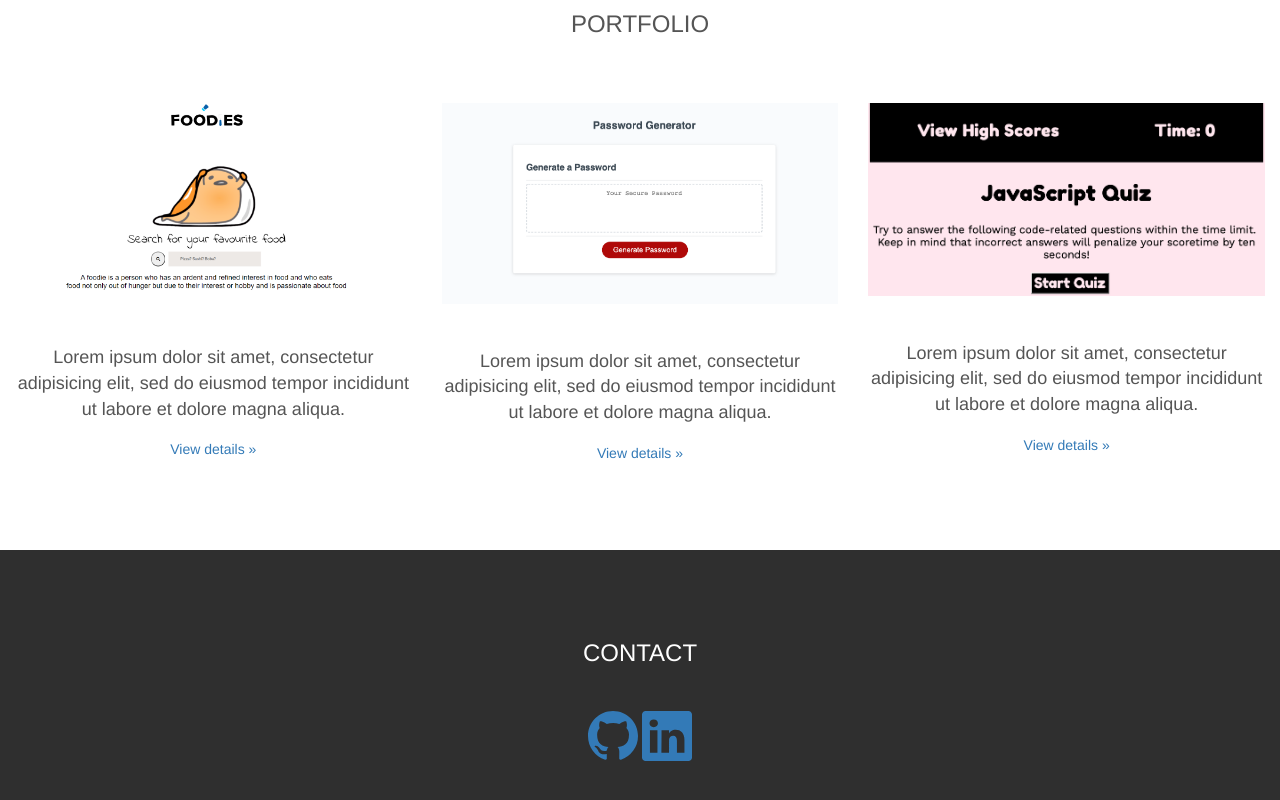
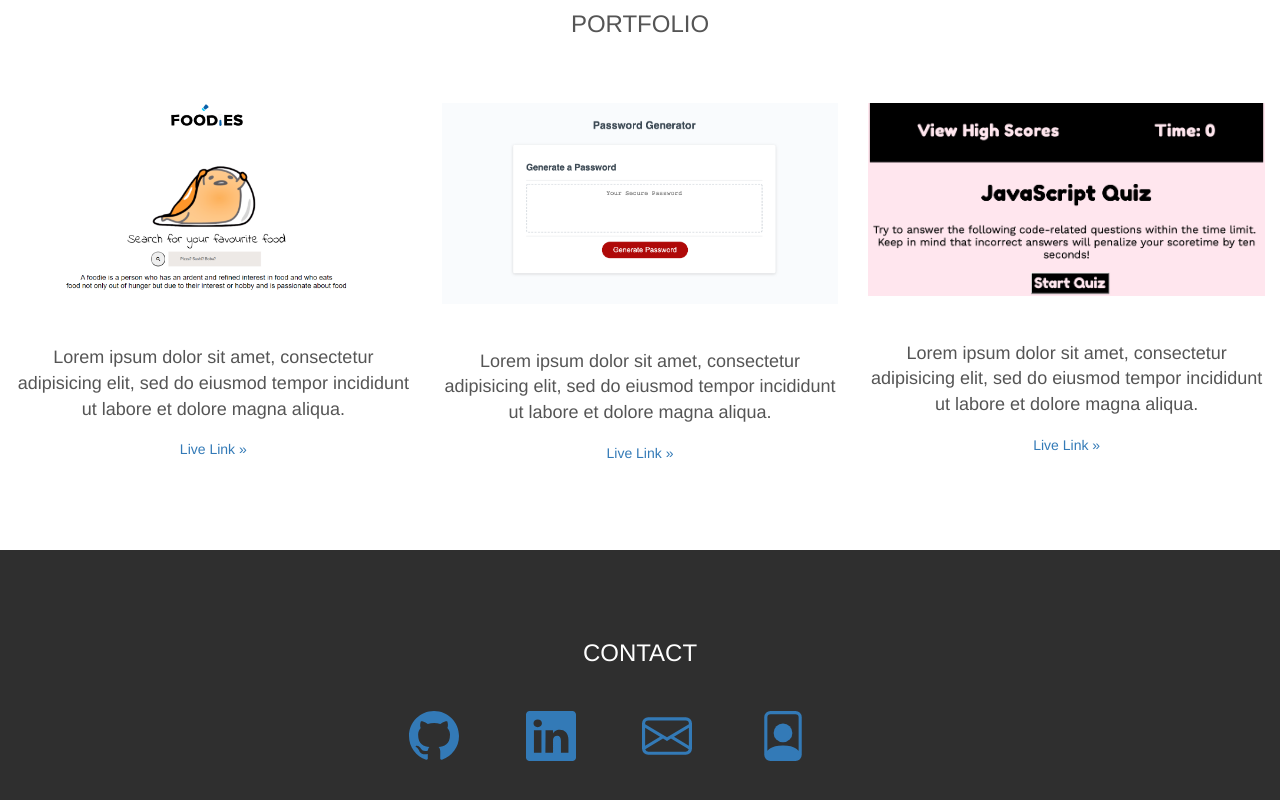
Before and after one commit to ctinengyn/Updated-Portfolio, a plain HTML site: page index.html in a window 1280 px wide. Shown: the part 1175-1975 px from the top of the page. Drawn offline with nearby package versions, Linux system fonts and the light colour scheme.

Commit message:
Workinh links for icons in footer

```diff
--- a/index.html
+++ b/index.html
@@ -67,7 +67,7 @@
                     et dolore magna aliqua.</p>
 
                 <p>
-                    <a class="btn" href="https://anniechen9025.github.io/Foodies/">View details »</a>
+                    <a class="btn" href="https://anniechen9025.github.io/Foodies/">Live Link »</a>
                 </p>
             </div>
 
@@ -78,7 +78,7 @@
                     et dolore magna aliqua.</p>
 
                 <p>
-                    <a class="btn" href="https://ctinengyn.github.io/Password-Generator/">View details »</a>
+                    <a class="btn" href="https://ctinengyn.github.io/Password-Generator/">Live Link »</a>
                 </p>
             </div>
 
@@ -89,7 +89,7 @@
                     et dolore magna aliqua.</p>
 
                 <p>
-                    <a class="btn" href="https://ctinengyn.github.io/Code-Quiz/">View details »</a>
+                    <a class="btn" href="https://ctinengyn.github.io/Code-Quiz/">Live Link »</a>
                 </p>
 
             </div>
@@ -99,13 +99,30 @@
     <!-- Footer -->
     <footer class="container-fluid bg-4 text-center">
         <h3 id="contact" class="margin">CONTACT</h3>
-        <a href ="https://github.com/ctinengyn"><svg xmlns="http://www.w3.org/2000/svg"  width="50" height="50" fill="currentColor" class="bi bi-github" viewBox="0 0 16 16">
-            <path d="M8 0C3.58 0 0 3.58 0 8c0 3.54 2.29 6.53 5.47 7.59.4.07.55-.17.55-.38 0-.19-.01-.82-.01-1.49-2.01.37-2.53-.49-2.69-.94-.09-.23-.48-.94-.82-1.13-.28-.15-.68-.52-.01-.53.63-.01 1.08.58 1.23.82.72 1.21 1.87.87 2.33.66.07-.52.28-.87.51-1.07-1.78-.2-3.64-.89-3.64-3.95 0-.87.31-1.59.82-2.15-.08-.2-.36-1.02.08-2.12 0 0 .67-.21 2.2.82.64-.18 1.32-.27 2-.27.68 0 1.36.09 2 .27 1.53-1.04 2.2-.82 2.2-.82.44 1.1.16 1.92.08 2.12.51.56.82 1.27.82 2.15 0 3.07-1.87 3.75-3.65 3.95.29.25.54.73.54 1.48 0 1.07-.01 1.93-.01 2.2 0 .21.15.46.55.38A8.012 8.012 0 0 0 16 8c0-4.42-3.58-8-8-8z"/>
-          </svg></a>
+        <a href="https://github.com/ctinengyn"><svg xmlns="http://www.w3.org/2000/svg" width="50" height="50"
+                fill="currentColor" class="bi bi-github" viewBox="0 0 16 16">
+                <path
+                    d="M8 0C3.58 0 0 3.58 0 8c0 3.54 2.29 6.53 5.47 7.59.4.07.55-.17.55-.38 0-.19-.01-.82-.01-1.49-2.01.37-2.53-.49-2.69-.94-.09-.23-.48-.94-.82-1.13-.28-.15-.68-.52-.01-.53.63-.01 1.08.58 1.23.82.72 1.21 1.87.87 2.33.66.07-.52.28-.87.51-1.07-1.78-.2-3.64-.89-3.64-3.95 0-.87.31-1.59.82-2.15-.08-.2-.36-1.02.08-2.12 0 0 .67-.21 2.2.82.64-.18 1.32-.27 2-.27.68 0 1.36.09 2 .27 1.53-1.04 2.2-.82 2.2-.82.44 1.1.16 1.92.08 2.12.51.56.82 1.27.82 2.15 0 3.07-1.87 3.75-3.65 3.95.29.25.54.73.54 1.48 0 1.07-.01 1.93-.01 2.2 0 .21.15.46.55.38A8.012 8.012 0 0 0 16 8c0-4.42-3.58-8-8-8z" />
+            </svg></a>
 
-          <a href ="https://www.linkedin.com/in/christine-nguyen-937500193/"><svg xmlns="http://www.w3.org/2000/svg" width="50" height="50" fill="currentColor" class="bi bi-linkedin" viewBox="0 0 16 16">
-            <path d="M0 1.146C0 .513.526 0 1.175 0h13.65C15.474 0 16 .513 16 1.146v13.708c0 .633-.526 1.146-1.175 1.146H1.175C.526 16 0 15.487 0 14.854V1.146zm4.943 12.248V6.169H2.542v7.225h2.401zm-1.2-8.212c.837 0 1.358-.554 1.358-1.248-.015-.709-.52-1.248-1.342-1.248-.822 0-1.359.54-1.359 1.248 0 .694.521 1.248 1.327 1.248h.016zm4.908 8.212V9.359c0-.216.016-.432.08-.586.173-.431.568-.878 1.232-.878.869 0 1.216.662 1.216 1.634v3.865h2.401V9.25c0-2.22-1.184-3.252-2.764-3.252-1.274 0-1.845.7-2.165 1.193v.025h-.016a5.54 5.54 0 0 1 .016-.025V6.169h-2.4c.03.678 0 7.225 0 7.225h2.4z"/>
-          </svg></a>
+        <a href="https://www.linkedin.com/in/christine-nguyen-937500193/"><svg xmlns="http://www.w3.org/2000/svg"
+                width="50" height="50" fill="currentColor" class="bi bi-linkedin" viewBox="0 0 16 16">
+                <path
+                    d="M0 1.146C0 .513.526 0 1.175 0h13.65C15.474 0 16 .513 16 1.146v13.708c0 .633-.526 1.146-1.175 1.146H1.175C.526 16 0 15.487 0 14.854V1.146zm4.943 12.248V6.169H2.542v7.225h2.401zm-1.2-8.212c.837 0 1.358-.554 1.358-1.248-.015-.709-.52-1.248-1.342-1.248-.822 0-1.359.54-1.359 1.248 0 .694.521 1.248 1.327 1.248h.016zm4.908 8.212V9.359c0-.216.016-.432.08-.586.173-.431.568-.878 1.232-.878.869 0 1.216.662 1.216 1.634v3.865h2.401V9.25c0-2.22-1.184-3.252-2.764-3.252-1.274 0-1.845.7-2.165 1.193v.025h-.016a5.54 5.54 0 0 1 .016-.025V6.169h-2.4c.03.678 0 7.225 0 7.225h2.4z" />
+            </svg></a>
+
+        <a href="mailto:ctine.ngyn@gmail.com"> <svg xmlns="http://www.w3.org/2000/svg" width="50" height="50"
+                fill="currentColor" class="bi bi-envelope" viewBox="0 0 16 16">
+                <path
+                    d="M0 4a2 2 0 0 1 2-2h12a2 2 0 0 1 2 2v8a2 2 0 0 1-2 2H2a2 2 0 0 1-2-2V4zm2-1a1 1 0 0 0-1 1v.217l7 4.2 7-4.2V4a1 1 0 0 0-1-1H2zm13 2.383-4.758 2.855L15 11.114v-5.73zm-.034 6.878L9.271 8.82 8 9.583 6.728 8.82l-5.694 3.44A1 1 0 0 0 2 13h12a1 1 0 0 0 .966-.739zM1 11.114l4.758-2.876L1 5.383v5.73z" />
+            </svg></a>
+
+        <a href="Christine Nguyen Resume 2021.pdf"> <svg xmlns="http://www.w3.org/2000/svg" width="50" height="50"
+                fill="currentColor" class="bi bi-file-person" viewBox="0 0 16 16">
+                <path
+                    d="M12 1a1 1 0 0 1 1 1v10.755S12 11 8 11s-5 1.755-5 1.755V2a1 1 0 0 1 1-1h8zM4 0a2 2 0 0 0-2 2v12a2 2 0 0 0 2 2h8a2 2 0 0 0 2-2V2a2 2 0 0 0-2-2H4z" />
+                <path d="M8 10a3 3 0 1 0 0-6 3 3 0 0 0 0 6z" />
+            </svg></a>
 
 
     </footer>
--- a/style.css
+++ b/style.css
@@ -53,3 +53,7 @@ p {
     padding-top: 70px;
     padding-bottom: 70px;
 }
+
+svg {
+    margin-right: 5%;
+}
```
Also changed, not shown: 2 other files.
